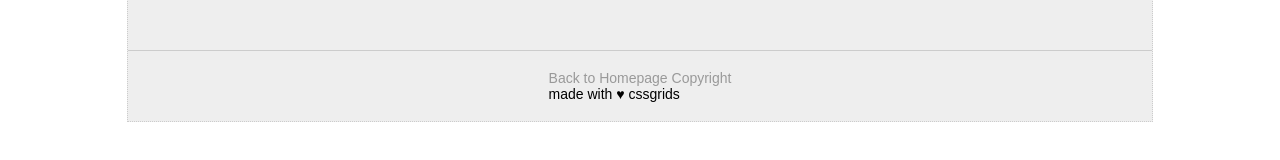
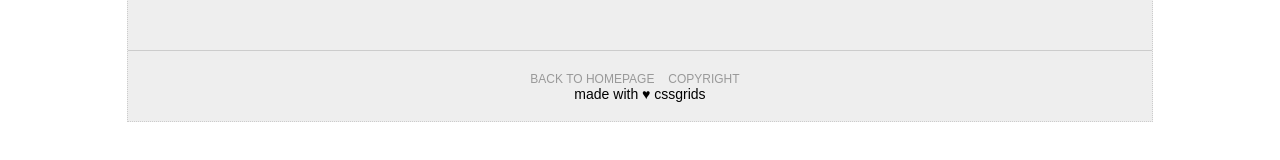
Before and after one commit to Neha/cssgrids, a plain HTML site: page sampleTwo.html in a window 1280 px wide. Shown: the part 568-728 px from the top of the page. Drawn offline with Linux system fonts and the light colour scheme.

Commit message:
Style change of footer

```diff
--- a/style.css
+++ b/style.css
@@ -55,6 +55,10 @@ body{
     display: flex;
 }
 
+footer p{
+    text-align:center;
+}
+
 .sampleOne footer{
     margin-top:30px;
     width:80%;
@@ -63,7 +67,7 @@ body{
     text-align:center;
 }
 
-.sampleOne footer a{
+footer a{
     color: #999;
     font-size:12px;
     margin-right:10px;
```
